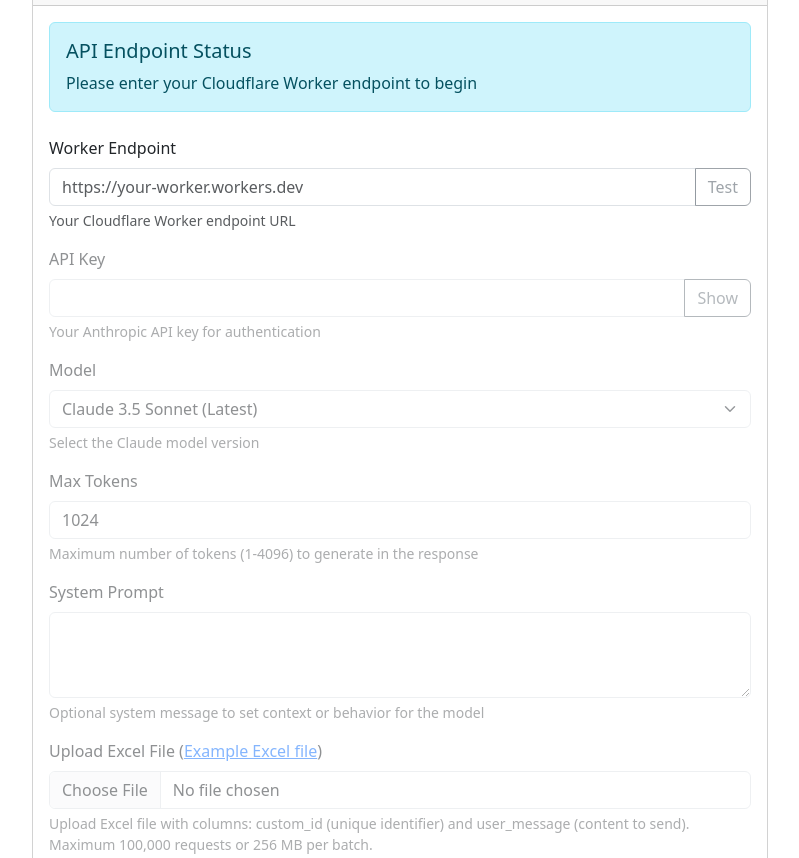
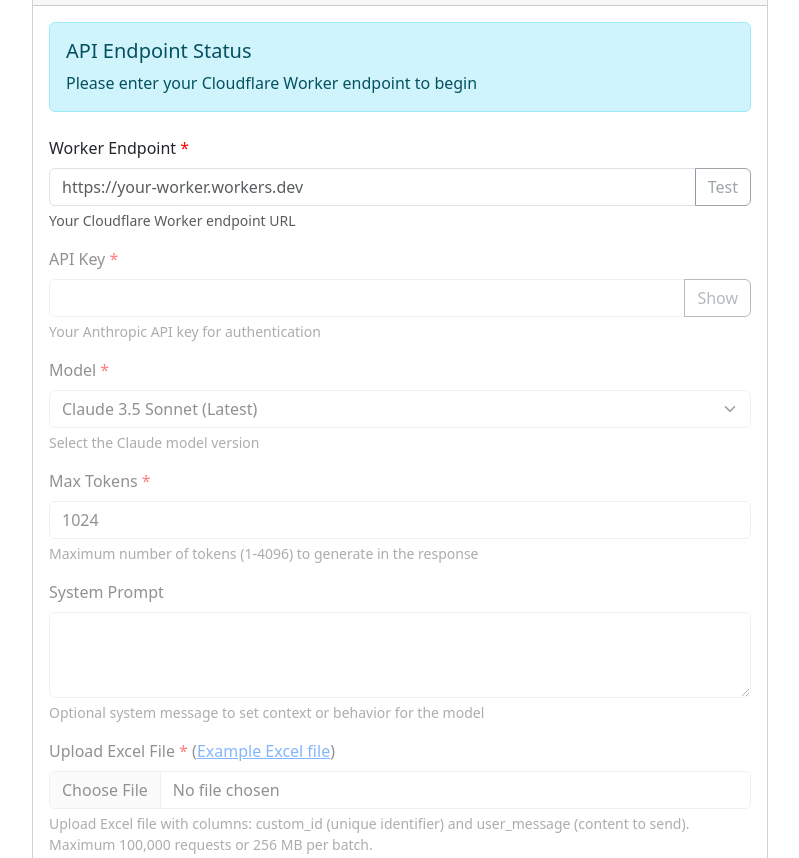
Before and after one commit to planetoid/llms-batch-process-form, a plain HTML site: page index.html in a window 1280 px wide. Shown: the part 94-952 px from the top of the page, without its empty margins (240-1039 px from the left). Drawn offline with nearby package versions, Linux system fonts and the light colour scheme.

Commit message:
add red asterisks (*) to required fields

```diff
--- a/index.html
+++ b/index.html
@@ -61,6 +61,10 @@
             font-size: 0.75rem;
             padding: 0.25em 0.5em;
         }
+        .required-field::after {
+            content: " *";
+            color: red;
+        }
     </style>
 </head>
 <body>
@@ -81,7 +85,7 @@
 
                     <form id="batchForm">
                         <div class="mb-3">
-                            <label for="apiEndpoint" class="form-label">Worker Endpoint</label>
+                            <label for="apiEndpoint" class="form-label required-field">Worker Endpoint</label>
                             <div class="input-group">
                                 <input type="text" class="form-control" id="apiEndpoint"
                                        placeholder="https://your-worker.workers.dev" required>
@@ -92,7 +96,7 @@
 
                         <div class="form-content disabled">
                             <div class="mb-3">
-                                <label for="apiKey" class="form-label">API Key</label>
+                                <label for="apiKey" class="form-label required-field">API Key</label>
                                 <div class="input-group">
                                     <input type="password" class="form-control" id="apiKey" required>
                                     <button class="btn btn-outline-secondary" type="button" id="toggleApiKey">
@@ -104,7 +108,7 @@
                             </div>
 
                             <div class="mb-3">
-                                <label for="model" class="form-label">Model</label>
+                                <label for="model" class="form-label required-field">Model</label>
                                 <select class="form-select" id="model" required>
                                     <option value="claude-3-5-sonnet-20241022">Claude 3.5 Sonnet (Latest)</option>
                                     <option value="claude-3-5-sonnet-20240620">Claude 3.5 Sonnet</option>
@@ -116,7 +120,7 @@
                             </div>
 
                             <div class="mb-3">
-                                <label for="maxTokens" class="form-label">Max Tokens</label>
+                                <label for="maxTokens" class="form-label required-field">Max Tokens</label>
                                 <input type="number" class="form-control" id="maxTokens" value="1024" min="1" max="4096" required>
                                 <div class="form-text">Maximum number of tokens (1-4096) to generate in the response</div>
                             </div>
@@ -128,7 +132,7 @@
                             </div>
 
                             <div class="mb-3">
-                                <label for="excelFile" class="form-label">Upload Excel File</label> (<a href="example_files/batch-example.xlsx">Example Excel file</a>)
+                                <label for="excelFile" class="form-label required-field">Upload Excel File</label> (<a href="example_files/batch-example.xlsx">Example Excel file</a>)
                                 <input type="file" class="form-control" id="excelFile" accept=".xlsx,.xls" required>
                                 <div class="form-text">
                                     Upload Excel file with columns: custom_id (unique identifier) and user_message (content to send).
```
Also changed, not shown: 1 other file.
